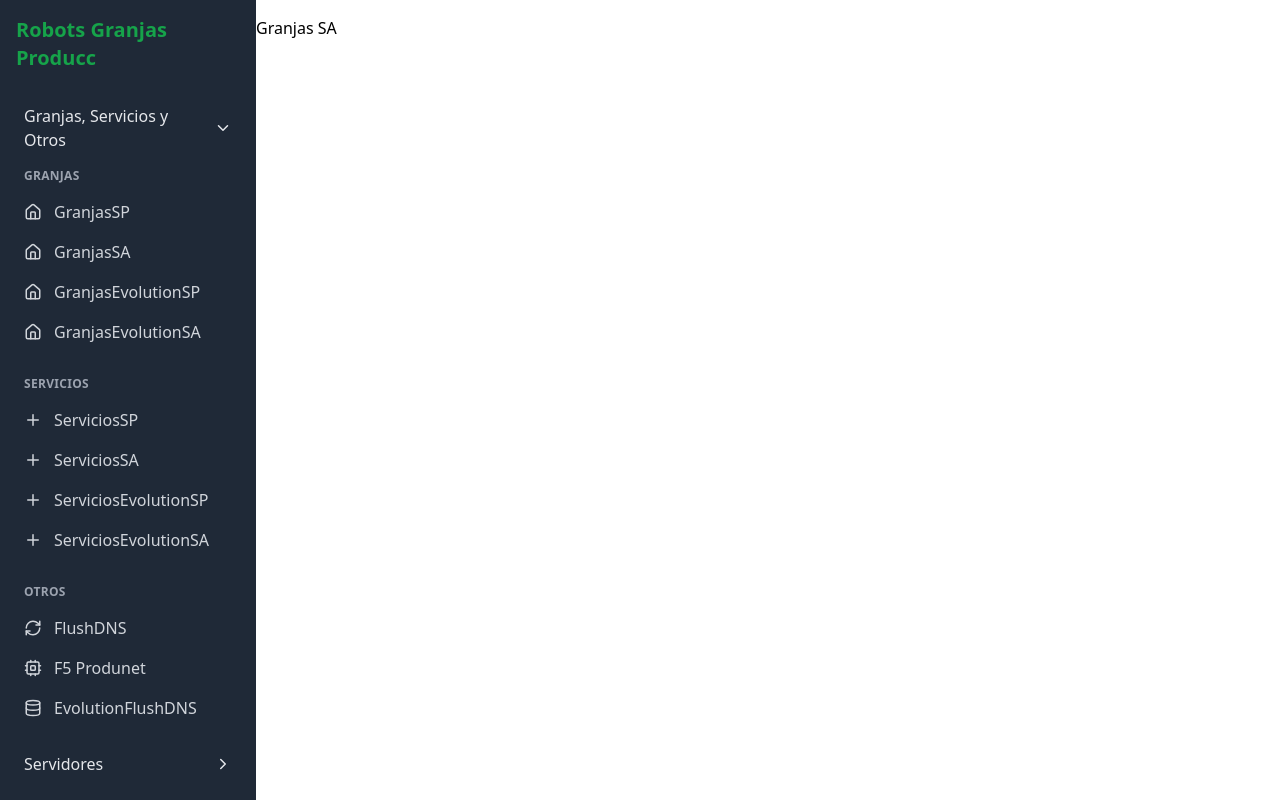
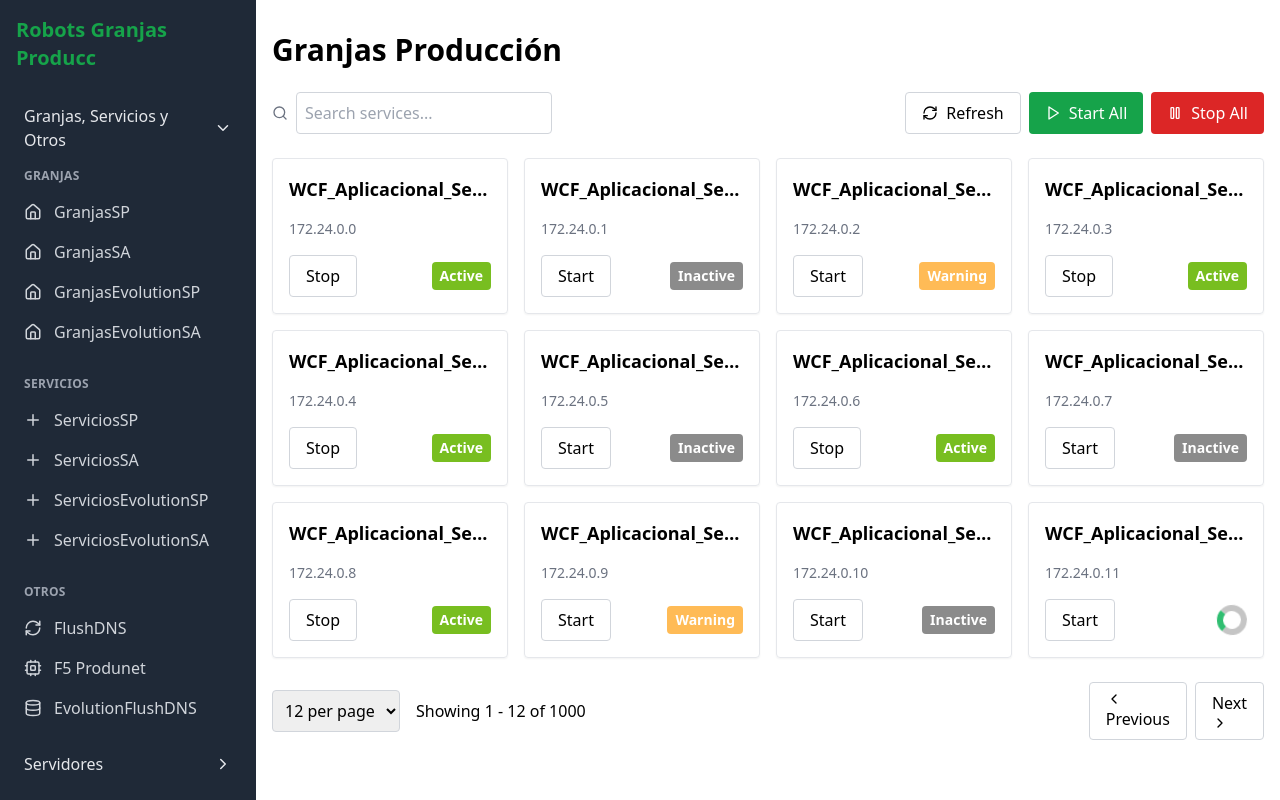
Before and after one commit to juansep1231/migracion-sitealterno, a React (Vite) app: page /granjassa in a window 1280 px wide. Built offline with nearby package versions, Linux system fonts and the light colour scheme.

Commit message:
feat: add styling to granjasSA

```diff
--- a/src/App.css
+++ b/src/App.css
@@ -1,3 +1,51 @@
 @tailwind base;
 @tailwind components;
 @tailwind utilities;
+
+/* Loader */
+/* .loader-container {
+  position: relative;
+  border-radius: 50%;
+  width: 300px;
+  height: 300px;
+  text-align: center;
+} */
+
+.loader {
+  position: relative;
+  width: 120px;
+  height: 120px;
+  border: 6px solid #C5C5C5;
+  /* Light grey */
+  border-top: 6px solid #30BE71;
+  /* Blue */
+  border-radius: 50%;
+  animation: spin 2s linear infinite;
+}
+
+.logoPro {
+  position: absolute;
+
+  width: 110px;
+  height: 110px;
+  border-radius: 50%;
+
+}
+
+@keyframes spin {
+  0% {
+    transform: rotate(0deg);
+  }
+
+  100% {
+    transform: rotate(360deg);
+  }
+}
+
+.temp-show-off {
+  display: none;
+}
+
+.shadow-st {
+  box-shadow: rgba(0, 0, 0, 0.24) 0px 3px 8px;
+}
--- /dev/null
+++ b/src/components/general/Loader.tsx
@@ -0,0 +1,14 @@
+// Loader.tsx
+import React from "react";
+
+const LoadingProdubanco: React.FC = () => {
+  return (
+    <div className="justify-center items-center h-full">
+      <div>
+        <div className="loader"></div>
+      </div>
+    </div>
+  );
+};
+
+export default LoadingProdubanco;
--- a/src/index.css
+++ b/src/index.css
@@ -2,3 +2,51 @@
 @tailwind base;
 @tailwind components;
 @tailwind utilities;
+
+/* Loader */
+/* .loader-container {
+  position: relative;
+  border-radius: 50%;
+  width: 300px;
+  height: 300px;
+  text-align: center;
+} */
+
+.loader {
+  position: relative;
+  width: 30px;
+  height: 30px;
+  border: 6px solid #C5C5C5;
+  /* Light grey */
+  border-top: 6px solid #30BE71;
+  /* Blue */
+  border-radius: 50%;
+  animation: spin 2s linear infinite;
+}
+
+.logoPro {
+  position: absolute;
+
+  width: 110px;
+  height: 110px;
+  border-radius: 50%;
+
+}
+
+@keyframes spin {
+  0% {
+    transform: rotate(0deg);
+  }
+
+  100% {
+    transform: rotate(360deg);
+  }
+}
+
+.temp-show-off {
+  display: none;
+}
+
+.shadow-st {
+  box-shadow: rgba(0, 0, 0, 0.24) 0px 3px 8px;
+}
--- a/src/pages/GranjasSA.tsx
+++ b/src/pages/GranjasSA.tsx
@@ -1,7 +1,185 @@
+import { useState, useMemo } from "react";
+import {
+  Search,
+  RefreshCw,
+  Play,
+  Pause,
+  Info,
+  ChevronLeft,
+  ChevronRight,
+} from "lucide-react";
+import LoadingProdubanco from "../components/general/Loader";
+
+type Service = {
+  id: string;
+  name: string;
+  code: string;
+  status: "active" | "inactive" | "warning" | "loading";
+};
+
+// Generar una lista de servicios mock
+const generateMockServices = (count: number): Service[] => {
+  return Array.from({ length: count }, (_, i) => ({
+    id: `service-${i + 1}`,
+    name: `WCF_Aplicacional_Service_${i + 1}`,
+    code: `172.24.${Math.floor(i / 255)}.${i % 255}`,
+    status: ["active", "inactive", "warning", "loading"][
+      Math.floor(Math.random() * 4)
+    ] as Service["status"],
+  }));
+};
+
 const GranjasSA: React.FC = () => {
+  const allServices = useMemo(() => generateMockServices(1000), []);
+  const [filter, setFilter] = useState("");
+  const [currentPage, setCurrentPage] = useState(1);
+  const [itemsPerPage, setItemsPerPage] = useState(12);
+  const [activeTab, setActiveTab] = useState("all");
+
+  const filteredServices = useMemo(() => {
+    return allServices.filter(
+      (service) =>
+        (activeTab === "all" || service.status === activeTab) &&
+        (service.name.toLowerCase().includes(filter.toLowerCase()) ||
+          service.code.toLowerCase().includes(filter.toLowerCase()))
+    );
+  }, [allServices, filter, activeTab]);
+
+  const totalPages = Math.ceil(filteredServices.length / itemsPerPage);
+  const paginatedServices = filteredServices.slice(
+    (currentPage - 1) * itemsPerPage,
+    currentPage * itemsPerPage
+  );
+
+  const getStatusBadge = (status: Service["status"]) => {
+    switch (status) {
+      case "active":
+        return (
+          <span className="px-2 py-1 text-sm text-right font-semibold text-white bg-[#78BE20] rounded">
+            Active
+          </span>
+        );
+      case "inactive":
+        return (
+          <span className="px-2 py-1 text-sm font-semibold text-white bg-[#8B8B8B] rounded">
+            Inactive
+          </span>
+        );
+      case "warning":
+        return (
+          <span className="px-2 py-1 text-sm font-semibold text-white bg-[#FFBB56] rounded">
+            Warning
+          </span>
+        );
+      case "loading":
+        return <LoadingProdubanco />;
+    }
+  };
+
   return (
-    <div>
-      <h1>Granjas SA</h1>
+    <div className="container mx-auto p-4">
+      <h1 className="text-3xl font-bold mb-6">Granjas Producción</h1>
+      <div className="mb-6">
+        <div className="flex flex-col sm:flex-row justify-between items-start sm:items-center mb-6 gap-4">
+          <div className="flex items-center w-full sm:w-auto">
+            <Search className="w-4 h-4 mr-2 text-gray-500" />
+            <input
+              type="text"
+              placeholder="Search services..."
+              value={filter}
+              onChange={(e) => {
+                setFilter(e.target.value);
+                setCurrentPage(1);
+              }}
+              className="w-full sm:w-64 p-2 border border-gray-300 rounded"
+            />
+          </div>
+          <div className="flex flex-wrap gap-2">
+            <button className="flex items-center px-4 py-2 border border-gray-300 rounded hover:bg-gray-100">
+              <RefreshCw className="w-4 h-4 mr-2" />
+              Refresh
+            </button>
+            <button className="flex items-center px-4 py-2 bg-green-600 text-white rounded hover:bg-green-700">
+              <Play className="w-4 h-4 mr-2" />
+              Start All
+            </button>
+            <button className="flex items-center px-4 py-2 bg-red-600 text-white rounded hover:bg-red-700">
+              <Pause className="w-4 h-4 mr-2" />
+              Stop All
+            </button>
+          </div>
+        </div>
+
+        <div className="grid grid-cols-1 md:grid-cols-2 lg:grid-cols-3 xl:grid-cols-4 gap-4">
+          {paginatedServices.map((service) => (
+            <div
+              key={service.id}
+              className="flex flex-col p-4 border border-gray-200 rounded shadow-sm"
+            >
+              <div className="flex justify-between items-start mb-4">
+                <span
+                  className="text-lg font-semibold truncate"
+                  title={service.name}
+                >
+                  {service.name}
+                </span>
+              </div>
+              <p className="text-sm text-gray-500 mb-4">{service.code}</p>
+              <div className="mt-auto flex items-center justify-end">
+                <button className="px-4 py-2 border border-gray-300 rounded hover:bg-gray-100">
+                  {service.status === "active" ? "Stop" : "Start"}
+                </button>
+                <div className="w-full flex justify-end">
+                  {getStatusBadge(service.status)}
+                </div>
+              </div>
+            </div>
+          ))}
+        </div>
+
+        <div className="flex justify-between items-center mt-6">
+          <div className="flex items-center">
+            <select
+              value={itemsPerPage}
+              onChange={(e) => {
+                setItemsPerPage(parseInt(e.target.value));
+                setCurrentPage(1);
+              }}
+              className="p-2 border border-gray-300 rounded"
+            >
+              <option value="12">12 per page</option>
+              <option value="24">24 per page</option>
+              <option value="36">36 per page</option>
+              <option value="48">48 per page</option>
+            </select>
+            <span className="ml-4">
+              Showing {(currentPage - 1) * itemsPerPage + 1} -{" "}
+              {Math.min(currentPage * itemsPerPage, filteredServices.length)} of{" "}
+              {filteredServices.length}
+            </span>
+          </div>
+          <div className="flex items-center space-x-2">
+            <button
+              onClick={() => setCurrentPage((prev) => Math.max(1, prev - 1))}
+              disabled={currentPage === 1}
+              className="px-4 py-2 border border-gray-300 rounded hover:bg-gray-100"
+            >
+              <ChevronLeft className="h-4 w-4" />
+              Previous
+            </button>
+            <button
+              onClick={() =>
+                setCurrentPage((prev) => Math.min(totalPages, prev + 1))
+              }
+              disabled={currentPage === totalPages}
+              className="px-4 py-2 border border-gray-300 rounded hover:bg-gray-100"
+            >
+              Next
+              <ChevronRight className="h-4 w-4" />
+            </button>
+          </div>
+        </div>
+      </div>
     </div>
   );
 };
```
